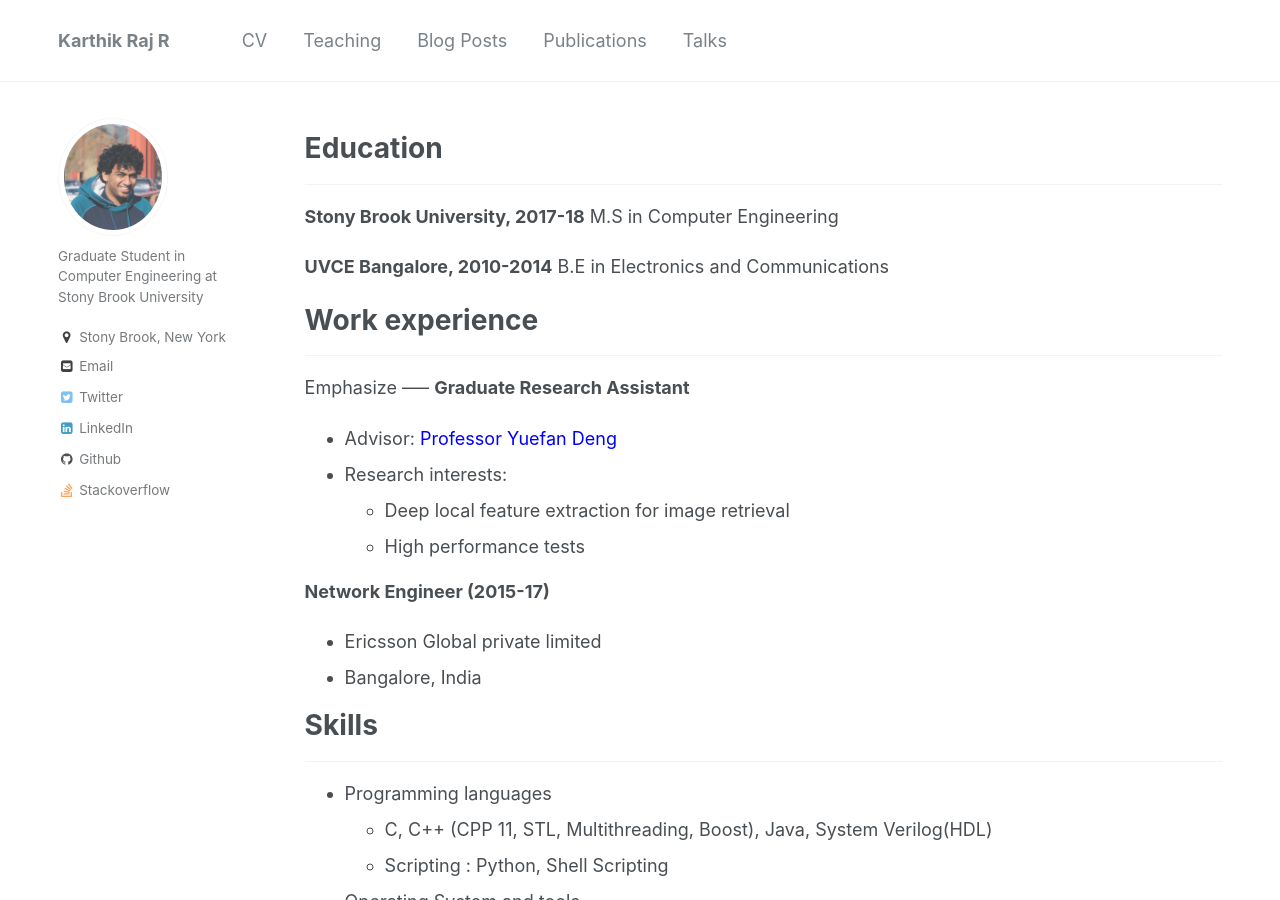
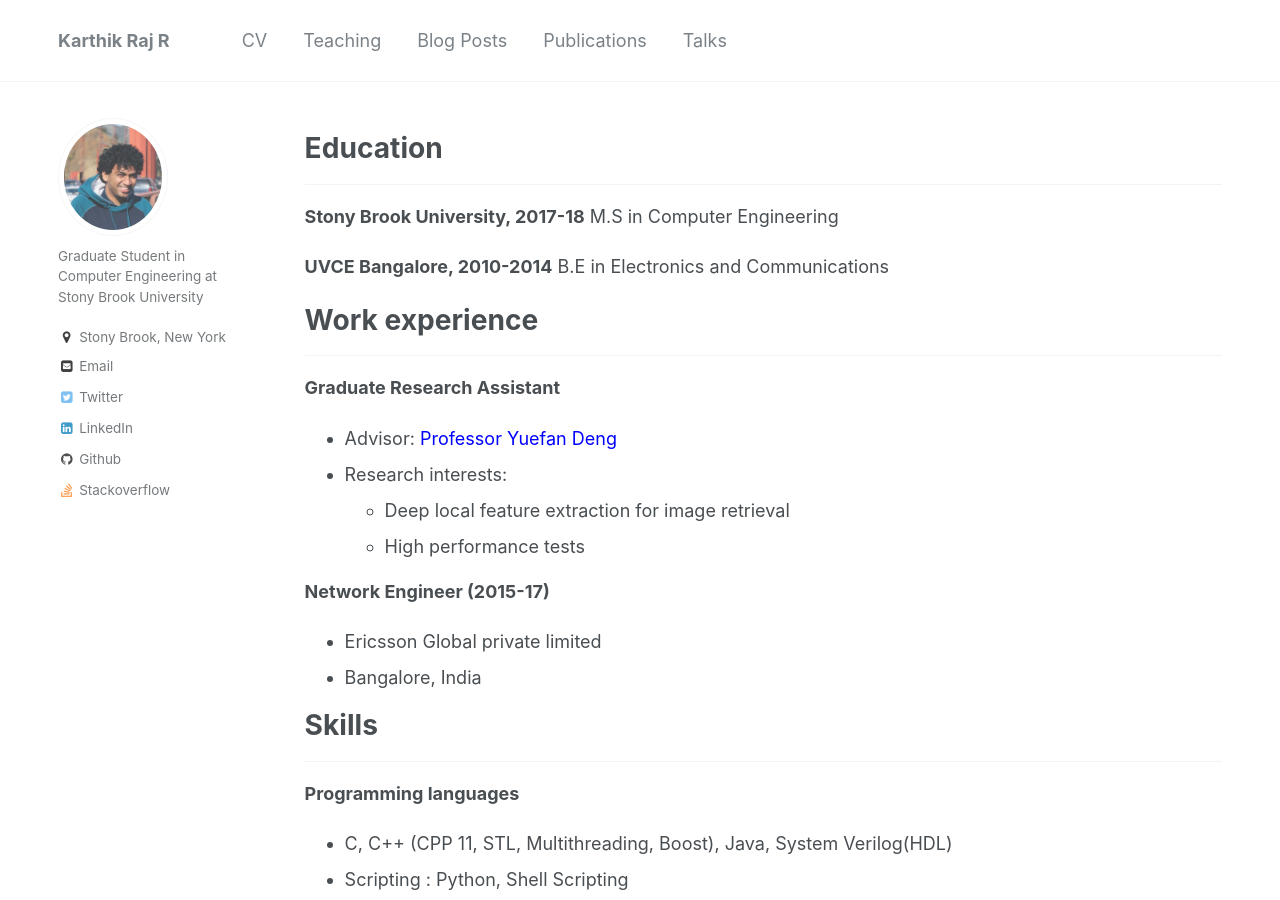
Before and after one commit to Karthik4293/Karthik4293.github.io, a Jekyll site: the page built from _pages/cv.md, in a window 1280 px wide and 900 px high. Built offline with Jekyll 4.4.1, drawn with Linux system fonts in a browser that asks for light colours.

Commit message:
updating CV

```diff
--- a/_pages/cv.md
+++ b/_pages/cv.md
@@ -10,16 +10,14 @@ Education
 =====
 -----
 <b>Stony Brook University, 2017-18</b>
-M.S in Computer Engineering
+   M.S in Computer Engineering
 
 <b>UVCE Bangalore, 2010-2014</b>
-B.E in Electronics and Communications
+   B.E in Electronics and Communications
 
 
 Work experience
 =====
------
-Emphasize
 -----
 <b>Graduate Research Assistant</b>
   * Advisor: <span style="color:blue"><a href='https://www.stonybrook.edu/commcms/ams/people/_faculty_profiles/deng'>Professor Yuefan Deng</a></span>
@@ -34,11 +32,11 @@ Emphasize
 Skills
 =====
 -----
-* Programming languages
+<b>Programming languages</b>
   * C, C++ (CPP 11, STL, Multithreading, Boost), Java, System Verilog(HDL)
   * Scripting : Python, Shell Scripting
 
-* Operating System and tools
+<b>Operating System and tools</b>
   * Linux (User and kernel level)
   * GPFS and PBS
   * Windows
```
